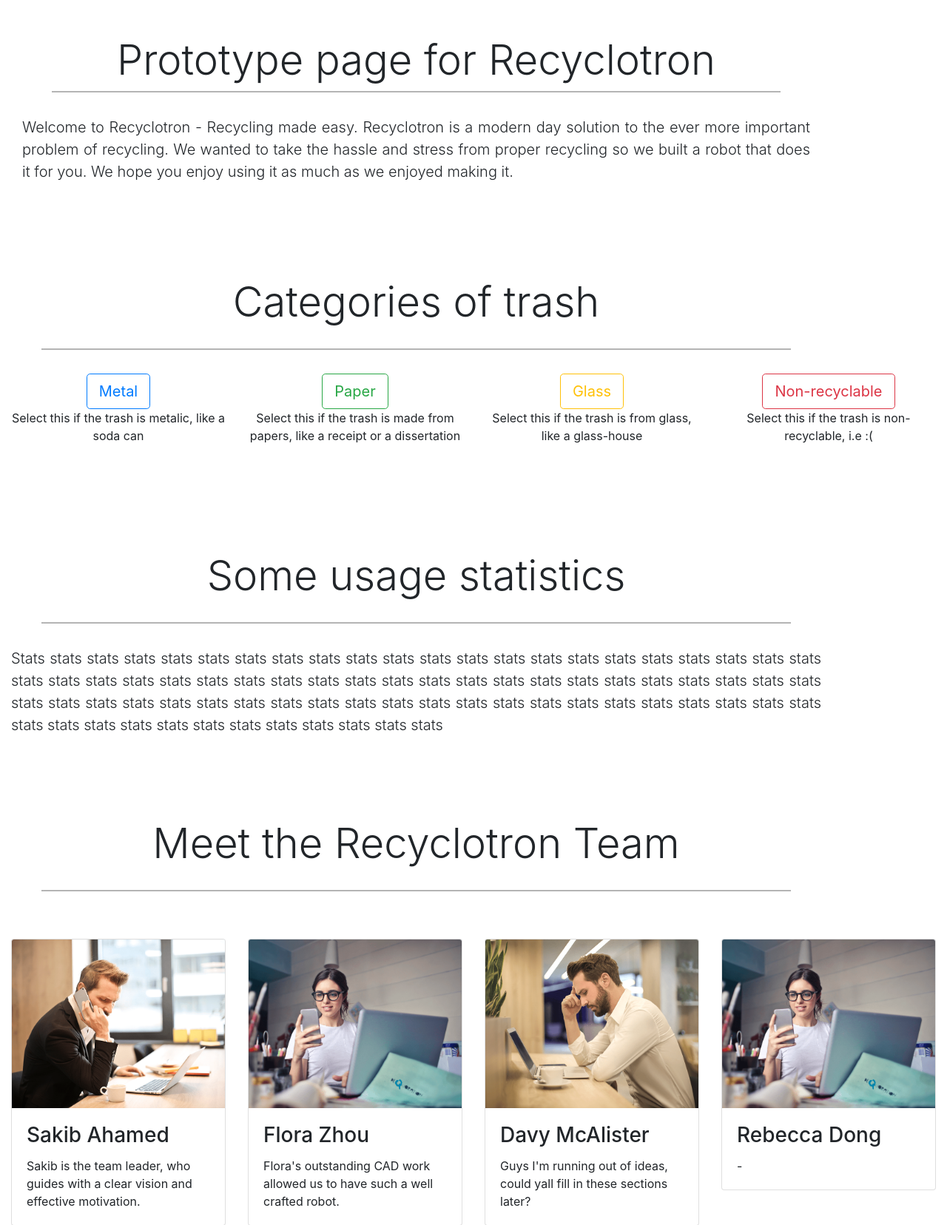
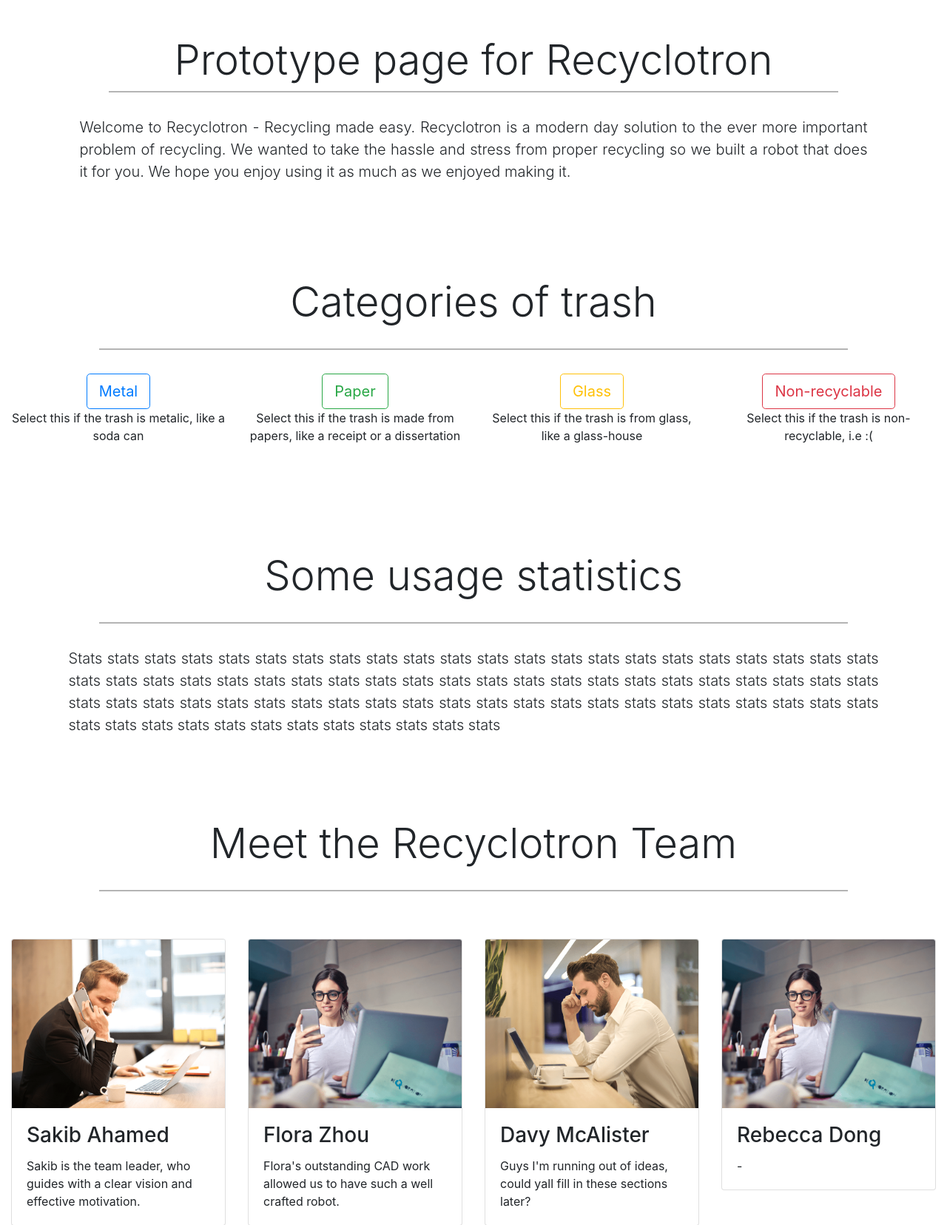
Before and after one commit to zsxkib/SDP-Project, a Flask app: page / in a window 1280 px wide. Shown: the part 101-1757 px from the top of the page at 74% size. Run offline with Flask 2, Linux system fonts and the light colour scheme; some libraries are stand-ins or nearby versions.

Commit message:
webpage update

```diff
--- a/interface/static/css/style.css
+++ b/interface/static/css/style.css
@@ -25,7 +25,8 @@ html, body {
 
 .welcome {
   width: 90%;
-  margin: 0 auto;
+  margin-left: auto !important;
+  margin-right: auto !important;
   padding-top: 2rem;
 }
 
```
